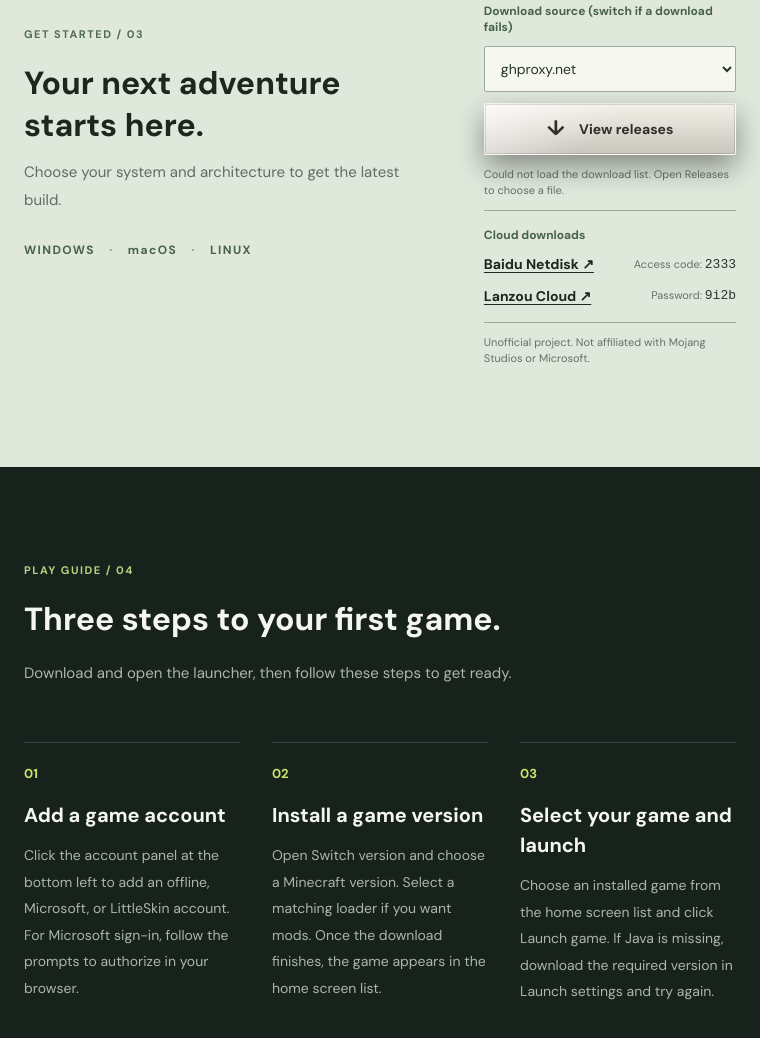
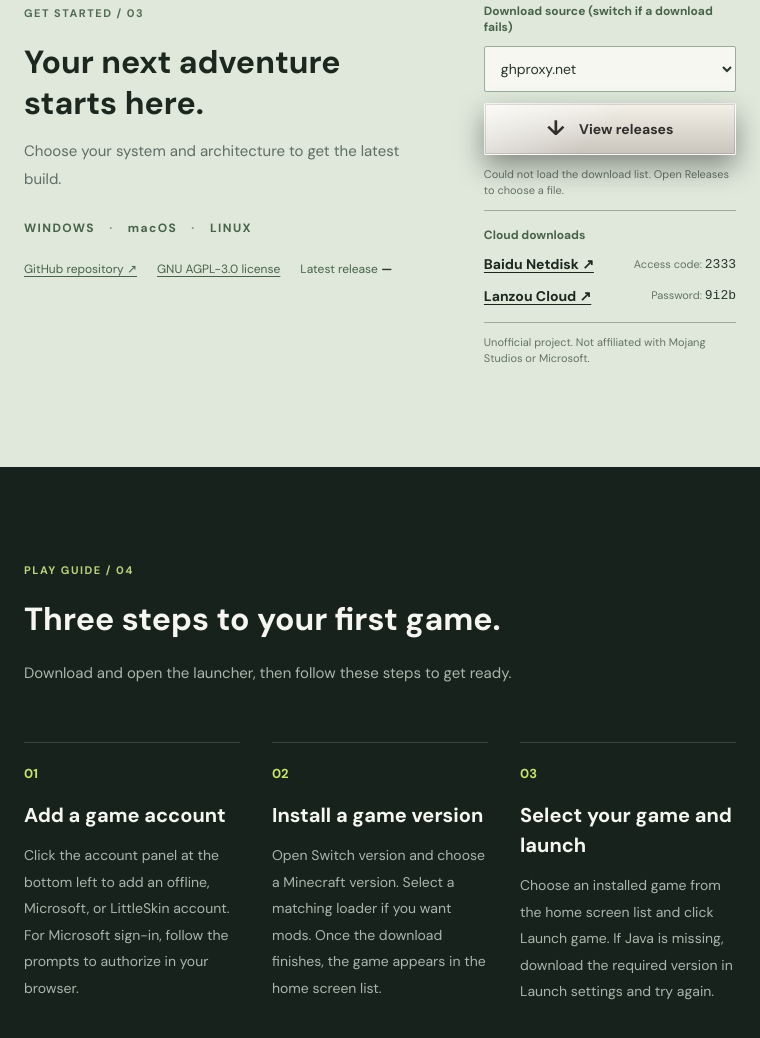
Before and after one commit to leiming2333/The-Melody-of-Oblivion-Remake, an Electron app: page index.html in a window 760 px wide. Shown: the part 2855-3893 px from the top of the page. Drawn offline with Linux system fonts and the light colour scheme; no server answers.

Commit message:
feat(site): add download trust signals

```diff
--- a/index.html
+++ b/index.html
@@ -84,6 +84,11 @@
           <h2 data-i18n="download.title">下一次冒险，从这里开始。</h2>
           <p data-i18n="download.body">选择系统与架构，获取最新版本的安装包。</p>
           <p class="platforms">WINDOWS <span>·</span> macOS <span>·</span> LINUX</p>
+          <div class="download-trust">
+            <a href="https://github.com/leiming2333/The-Melody-of-Oblivion-Remake" target="_blank" rel="noopener noreferrer" data-i18n="download.github">GitHub 仓库 ↗</a>
+            <a href="./LICENSE" data-i18n="download.license">GNU AGPL-3.0 许可证</a>
+            <span><span data-i18n="download.latest">最新版本</span> <strong id="latest-version">—</strong></span>
+          </div>
         </div>
         <div class="download-action">
           <label for="download-platform" data-i18n="download.platform">选择系统</label>
--- a/site.js
+++ b/site.js
@@ -49,6 +49,9 @@ const translations = {
   "scene.text": "Your world is waiting.<br>Let's go.",
   "download.title": "Your next adventure starts here.",
   "download.body": "Choose your system and architecture to get the latest build.",
+  "download.github": "GitHub repository ↗",
+  "download.license": "GNU AGPL-3.0 license",
+  "download.latest": "Latest release",
   "download.platform": "Choose system",
   "download.source": "Download source (switch if a download fails)",
   "download.official": "GitHub official",
@@ -111,6 +114,7 @@ function detectPlatform() {
 
 function updateDownloadLink() {
   const english = document.documentElement.lang === "en";
+  document.querySelector("#latest-version").textContent = latestRelease?.tag_name ?? "—";
   const target = downloadPlatform.value;
   const extension = target.startsWith("Windows") ? ".exe" : target.startsWith("macOS") ? ".zip" : ".AppImage";
   const asset = latestRelease?.assets?.find((item) =>
--- a/styles.css
+++ b/styles.css
@@ -88,6 +88,10 @@ h2{font-size:clamp(32px,3.3vw,48px);line-height:1.3;font-weight:800;margin-botto
 .download-layout h2{margin-bottom:13px}
 .platforms{font-size:12px;font-weight:800;letter-spacing:1.4px;margin:27px 0 0;color:#476348}
 .platforms span{padding:0 10px;color:#80957e}
+.download-trust{display:flex;flex-wrap:wrap;gap:10px 20px;margin-top:24px;color:#476348;font-size:12px;line-height:1.6}
+.download-trust a{text-decoration:underline;text-underline-offset:3px}
+.download-trust a:focus-visible{outline:2px solid #648a51;outline-offset:3px}
+.download-trust strong{color:#263629}
 .download-action{display:flex;align-items:stretch;flex-direction:column;gap:11px;width:min(100%,310px)}
 .download-action label{font-size:12px;font-weight:700;color:#476348}
 .download-action select{width:100%;min-height:46px;padding:0 12px;border:1px solid #9bac9a;border-radius:2px;background:#f5f7f0;color:#263629;font:inherit;font-size:14px}
```
